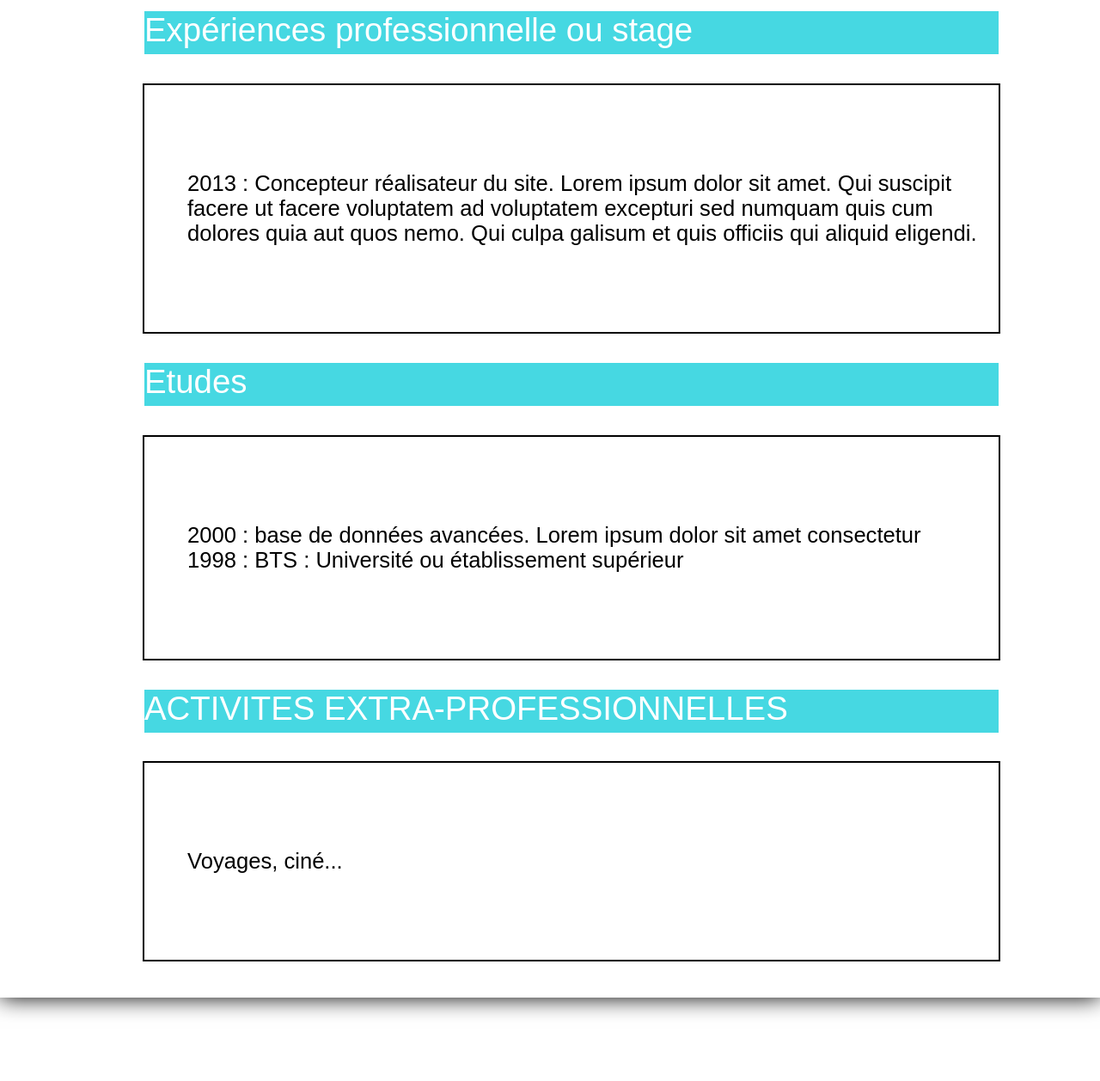
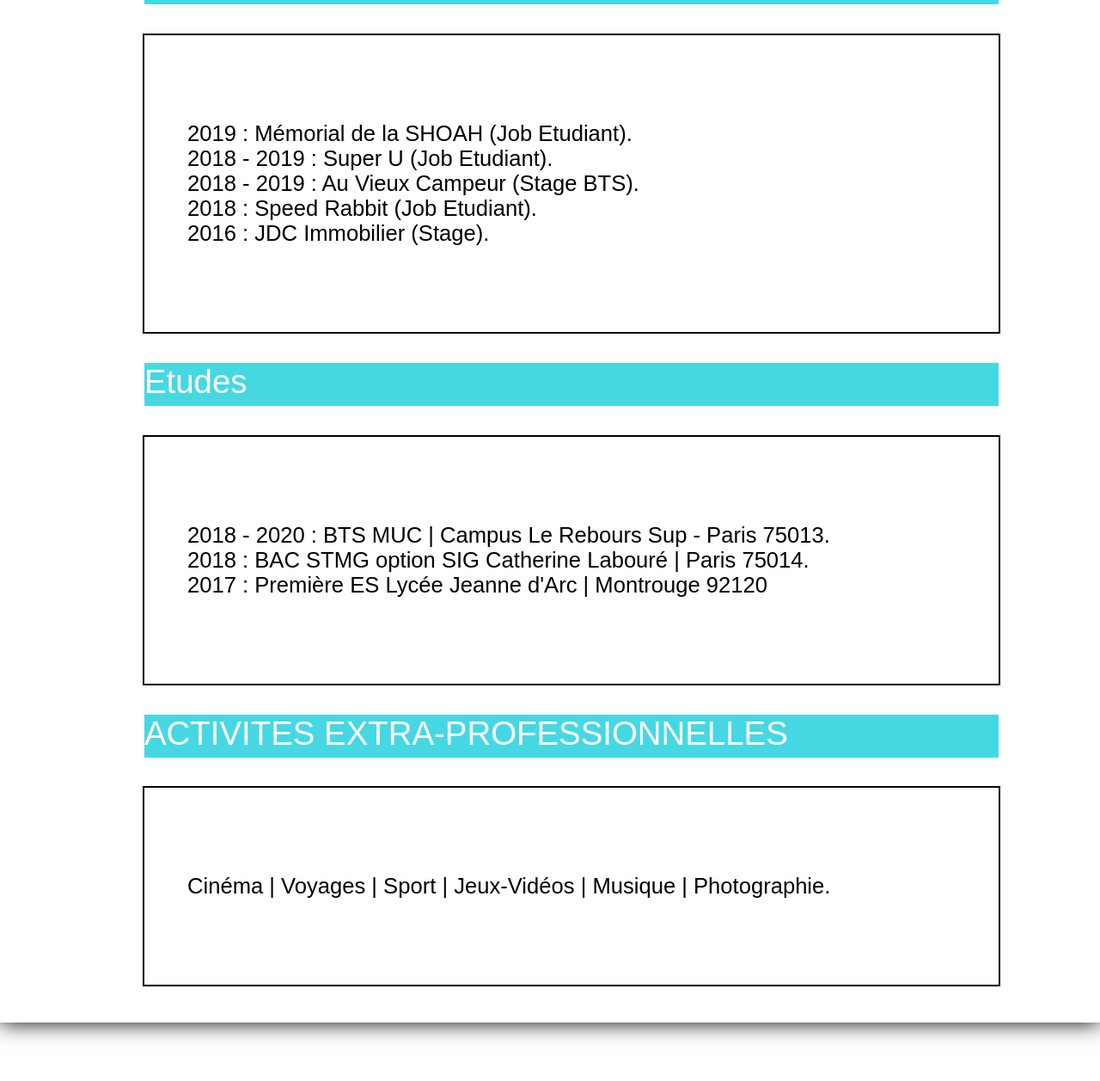
Before and after one commit to Azadtekk/Projet_portefolio, a plain HTML site: page index.html in a window 1280 px wide. Shown: the part 1005-2262 px from the top of the page at 86% size. Drawn offline with Linux system fonts and the light colour scheme.

Commit message:
texte changé

```diff
--- a/index.html
+++ b/index.html
@@ -29,7 +29,7 @@
         </nav>
         <section>
             <h2 id="Compétences">Compétences</h2>
-            <p>Dévelopeur technicien réseau. Lorem ipsum dolor sit amet. Qui suscipit facere ut facere voluptatem ad voluptatem excepturi sed numquam quis cum dolores quia aut quos nemo. Qui culpa galisum et quis officiis qui aliquid eligendi.</p>
+            <p>Entreprenant | Organisé | Persévérant | Investigateur | Curieux | Ouvert d'esprit</p>
         </section>
         <section>
             <h2 id="Logiciels">Logiciels, IDE web ou expertise</h2>
@@ -42,17 +42,17 @@
         </section>
         <section>
             <h2 id="Milieu">Expériences professionnelle ou stage</h2>
-            <p>2013 : Concepteur réalisateur du site. Lorem ipsum dolor sit amet. Qui suscipit facere ut facere voluptatem ad voluptatem excepturi sed numquam quis cum dolores quia aut quos nemo. Qui culpa galisum et quis officiis qui aliquid eligendi.</p>
+            <p>2019 : Mémorial de la SHOAH (Job Etudiant). <br> 2018 - 2019 : Super U (Job Etudiant). <br> 2018 - 2019 : Au Vieux Campeur (Stage BTS). <br> 2018 : Speed Rabbit (Job Etudiant). <br> 2016 : JDC Immobilier (Stage). </p>
         </section>
         <section>
             <h2 id="Etudes">Etudes</h2>
             <p>
-                2000 : base de données avancées. Lorem ipsum dolor sit amet consectetur <br> 1998 : BTS : Université ou établissement supérieur
+                2018 - 2020 : BTS MUC | Campus Le Rebours Sup - Paris 75013. <br> 2018 : BAC STMG option SIG Catherine Labouré | Paris 75014. <br> 2017 : Première ES Lycée Jeanne d'Arc | Montrouge 92120
             </p>
         </section>
         <section>
             <h2 id="Activités">ACTIVITES EXTRA-PROFESSIONNELLES</h2>
-            <p>Voyages, ciné...</p>
+            <p>Cinéma | Voyages | Sport | Jeux-Vidéos | Musique | Photographie.</p>
         </section>
     </main>
     <footer>
```
